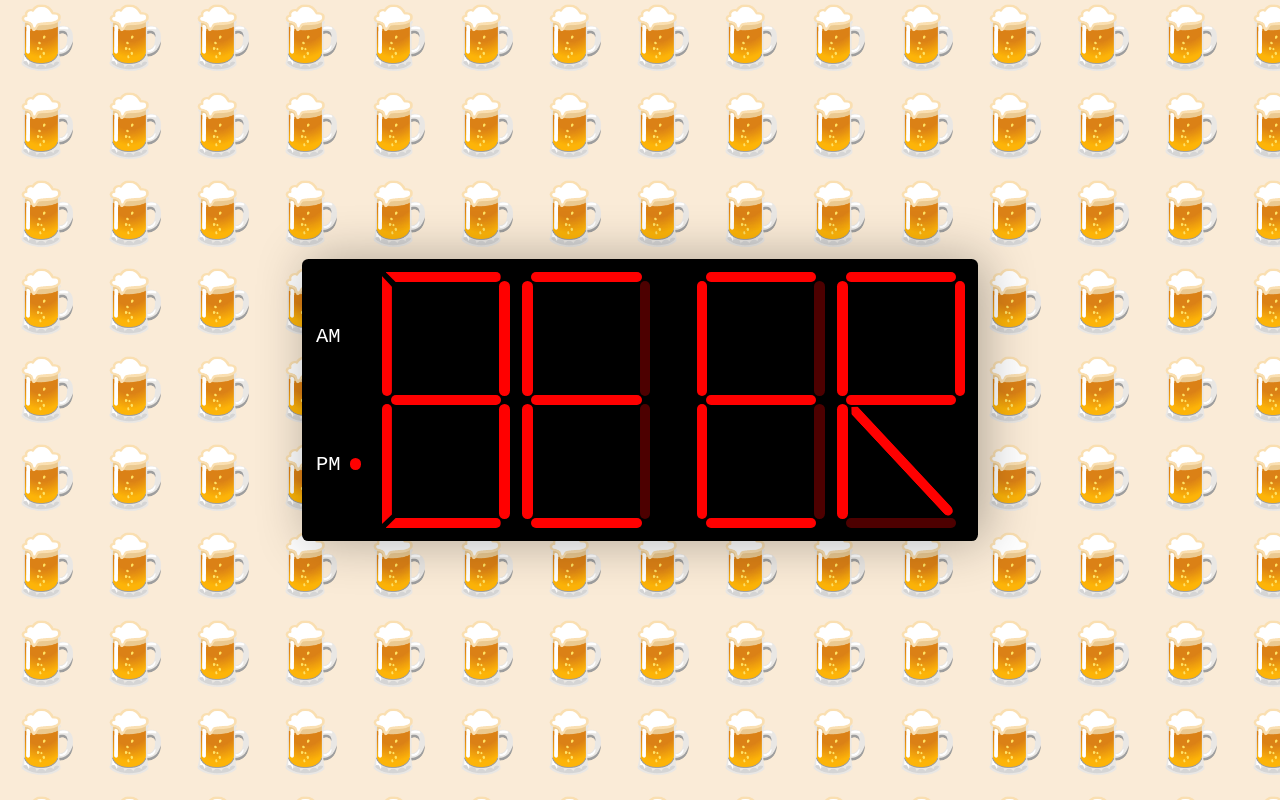
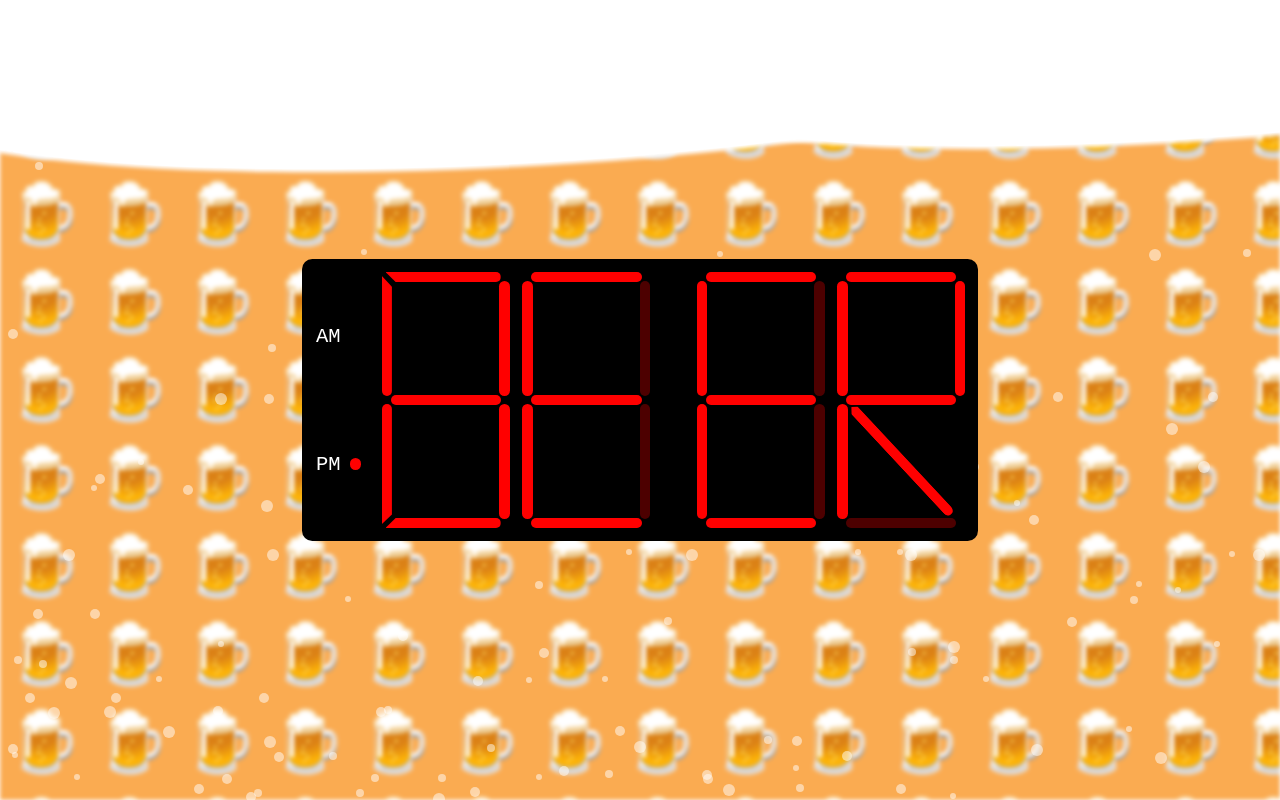
Before and after one commit to jimousse/beer-oclock, a React (Create React App) app: page / in a window 1280 px wide. Built offline with nearby package versions, Linux system fonts and the light colour scheme.

Commit message:
bubbles!

```diff
--- a/src/App.js
+++ b/src/App.js
@@ -1,12 +1,16 @@
 import { Fragment } from 'react';
 import Clock from './components/clock/Clock';
 import SvgBackground from './components/svg-background/SvgBackground';
+import Bubbles from './components/bubbles/Bubbles';
+import Foam from './components/foam/Foam';
 import './App.scss';
 
 function App() {
   return (
     <Fragment>
       <SvgBackground />
+      <Bubbles />
+      <Foam />
       <Clock />
     </Fragment>
   );
--- /dev/null
+++ b/src/components/bubbles/Bubbles.js
@@ -0,0 +1,46 @@
+import classes from './Bubbles.module.scss';
+
+const RADIUSES = [6, 8, 10, 12];
+const NUM_OF_BUBBLES = 150;
+
+const randomRadius = () => {
+  const randomIndex = Math.floor(Math.random() * RADIUSES.length);
+  return RADIUSES[randomIndex];
+}
+
+const Bubbles = () => {
+  let radiuses = [];
+  for (let i = 0; i <= NUM_OF_BUBBLES; i++) {
+    radiuses.push(randomRadius());
+  }
+
+  const bubbles = radiuses.map(r => {
+    return (
+      <div
+        style={{
+          height: `${r}px`,
+          width: `${r}px`,
+          left: `${Math.floor(Math.random() * 100)}%`,
+          animationDuration: `${5 + Math.floor(Math.random() * 10)}s`,
+          animationDelay: `${Math.floor(Math.random() * 10)}s`,
+        }}
+        className={classes['bubble-container']}
+      >
+        <span
+          style={{
+            height: `${r}px`,
+            width: `${r}px`,
+            animationDelay: `${Math.floor(Math.random() * 2)}s`,
+            animationDuration: `${Math.random() + .6}s`
+          }}
+          className={classes.bubble}
+        />
+      </div>
+    )
+  });
+  return <div className={classes.bubbles}>
+    {bubbles}
+  </div>;
+};
+
+export default Bubbles;
--- /dev/null
+++ b/src/components/bubbles/Bubbles.module.scss
@@ -0,0 +1,58 @@
+.bubbles {
+  position: absolute;
+  top: 0;
+  left: 0;
+  height: 100%;
+  width: 100%;
+  z-index: -1;
+  overflow: hidden;
+
+  .bubble-container {
+    display: inline;
+    z-index: 100;
+    position: absolute;
+    animation-duration: 20s;
+    animation-name: bubbleUp;
+    animation-timing-function: ease-in;
+    animation-iteration-count: infinite;
+  }
+
+  .bubble {
+    border-radius: 50%;
+    background-color: white;
+    opacity: .5;
+    position: inherit;
+    left: 50%;
+    top: 50%;
+    transform: translate(-50%, -50%);
+    animation-duration: 1s;
+    animation-name: bubbleSideMovement;
+    animation-timing-function: ease-in;
+    animation-iteration-count: infinite;
+  }
+}
+
+
+@keyframes bubbleUp {
+  from {
+    top: 100%;
+  }
+
+  to {
+    top: 0%
+  }
+}
+
+@keyframes bubbleSideMovement {
+  0% {
+    left: 0%
+  }
+
+  50% {
+    left: 100%
+  }
+
+  100% {
+    left: 0%
+  }
+}
--- a/src/components/clock/Clock.js
+++ b/src/components/clock/Clock.js
@@ -6,6 +6,7 @@ import AmPmIndicator from './am-pm-indicator/AmPmIndicator';
 const Clock = props => {
   return (
     <div className={classes.clock}>
+      <div className={classes['rotating-div']}>
         <AmPmIndicator />
         <Digit signals="1111111" letter={"b"} />
         <Digit signals="1101101" />
@@ -13,6 +14,7 @@ const Clock = props => {
         <Digit signals="1101101" />
         <Digit signals="1111110" letter={"r"} />
       </div>
+    </div>
   );
 };
 
--- a/src/components/clock/Clock.module.scss
+++ b/src/components/clock/Clock.module.scss
@@ -1,18 +1,21 @@
 .clock {
-  display: flex;
-  width: auto;
-  padding: 1rem;
-  background-color: black;
-  border-radius: .5rem;
-  box-shadow: .5rem 0 4rem rgba(0,0,0,.3);
+  position:absolute;
+  overflow: hidden;
 
   @media only screen and (max-width: 50rem) {
     transform: rotate(-90deg);
   };
 
-  & > {
-    :not(:last-child) {
-      margin-right: 1rem;
+  .rotating-div {
+    display: flex;
+    background-color: black;
+    border-radius: .8rem;
+    padding: 1rem;
+
+    & > {
+      :not(:last-child) {
+        margin-right: 1rem;
+      }
     }
   }
 }
--- /dev/null
+++ b/src/components/foam/Foam.js
@@ -0,0 +1,11 @@
+import classes from './Foam.module.scss';
+
+const Foam = () => {
+  return <div className={classes.container}>
+    <div className={classes.foam} />
+    <div className={classes.before} />
+    <div className={classes.after} />
+  </div>
+}
+
+export default Foam;
--- /dev/null
+++ b/src/components/foam/Foam.module.scss
@@ -0,0 +1,61 @@
+$boxShadow: 0px 3px 4px white;
+
+.container {
+  position: relative;
+  width: 100%;
+  height: 100%;
+  animation-name: upDown;
+  animation-timing-function: ease;
+  animation-duration: 5s;
+  animation-iteration-count: infinite;
+  overflow: hidden;
+}
+
+.foam {
+  background-color: white;
+  position: absolute;
+  top: -3%;
+  left: 0%;
+  width: 100%;
+  height: 100px;
+  border: 40%;
+  box-shadow: $boxShadow;
+}
+
+.after {
+  position: absolute;
+  border-radius: 50%;
+  width: 100%;
+  height: 200px;
+  background-color: white;
+  left: -10%;
+  top: -3%;
+  transform: rotate(-3deg);
+  box-shadow: $boxShadow;
+}
+
+.before {
+  content: "";
+  display: block;
+  position: absolute;
+  border-radius: 50%;
+  width: 100%;
+  height: 200px;
+  background-color: white;
+  left: 50%;
+  top: -7%;
+  transform: rotate(-5deg);
+  box-shadow: $boxShadow;
+}
+
+@keyframes upDown {
+  0% {
+    top: 0%;
+  }
+  50% {
+    top: -2%;
+  }
+  100% {
+    top: 0%;
+  }
+}
--- a/src/components/svg-background/SvgBackground.module.scss
+++ b/src/components/svg-background/SvgBackground.module.scss
@@ -6,7 +6,8 @@
   top: 0;
   left: 0;
   z-index: -1;
-  background-color: antiquewhite;
+  background-color: #faab51;
+  filter: blur(2px);
 
   .emoji {
     font-size: 60px;
```
Lines whose indentation alone changed are shown as unchanged.
